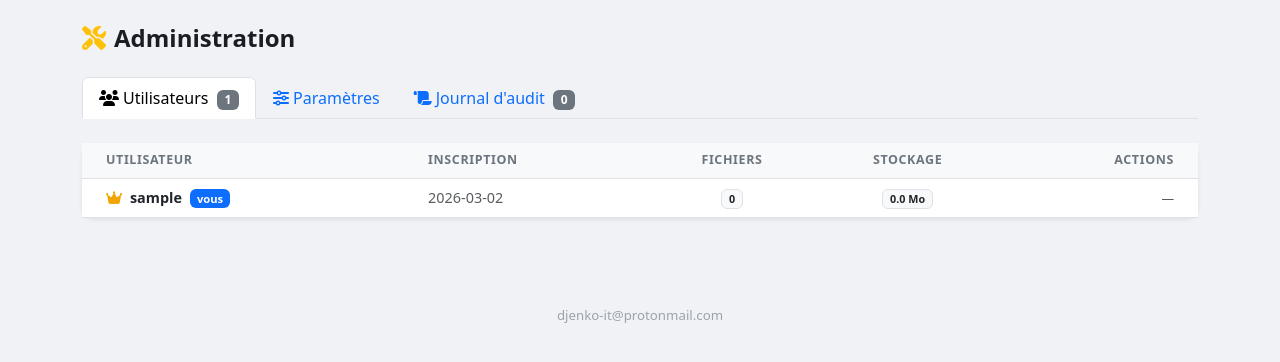
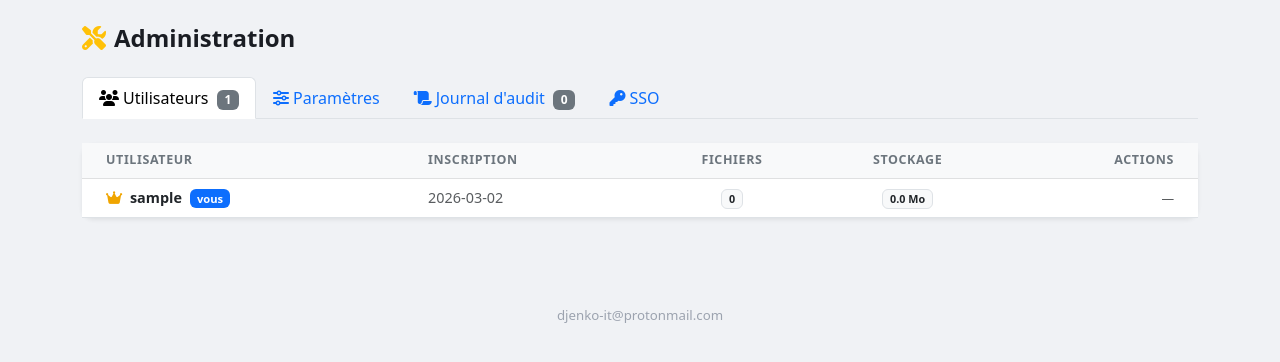
Before and after one commit to djenko-it/securefiles, a Flask app: page /admin in a window 1280 px wide. Shown: the part 64-426 px from the top of the page. Run offline with Flask 2, Linux system fonts and the light colour scheme; a user stored in the database is signed in; data comes from the database, SQL or seed files in the repository; data that the repository does not hold is empty; some libraries are stand-ins or nearby versions.

Commit message:
feat: SSO / OIDC configurable depuis le panneau admin
- Nouvel onglet SSO dans l'admin : Discovery URL, Client ID, Client Secret
- Routes /auth/sso et /auth/sso/callback (flux OIDC standard avec state/nonce)
- Création automatique du compte au premier login SSO
- Bouton "Se connecter via [provider]" sur la page login (affiché si SSO activé)
- Audit log des événements sso_login et sso_register
- Compatible Keycloak, Authentik, Authelia, Google Workspace, Azure AD…

https://claude.ai/code/session_01ENmTDbypymTqidffiYSVcj

```diff
--- a/app.py
+++ b/app.py
@@ -3,10 +3,14 @@ import io
 import json
 import logging
 import os
+import secrets
 import sqlite3
 import uuid
 from datetime import datetime, timedelta
 from functools import wraps
+from urllib.parse import urlencode
+
+import requests
 
 import pyotp
 from apscheduler.schedulers.background import BackgroundScheduler
@@ -80,6 +84,12 @@ SETTINGS_DEFAULTS = {
     'default_expiry':     '1d',
     'max_files_per_user': '0',
     'max_storage_mb':     '0',
+    # SSO / OIDC
+    'sso_enabled':        '0',
+    'sso_provider_name':  'SSO',
+    'sso_discovery_url':  '',
+    'sso_client_id':      '',
+    'sso_client_secret':  '',
 }
 
 AVATAR_COLORS = [
@@ -267,6 +277,19 @@ class AdminSettingsForm(FlaskForm):
     max_storage_mb     = IntegerField('Quota stockage / utilisateur en Mo (0 = illimité)',
                                       validators=[NumberRange(min=0)])
     submit             = SubmitField('Sauvegarder')
+
+
+class SSOSettingsForm(FlaskForm):
+    sso_enabled       = BooleanField('Activer le SSO (OIDC)')
+    sso_provider_name = StringField('Nom du fournisseur',
+                                    validators=[Optional(), Length(max=64)])
+    sso_discovery_url = StringField('Discovery URL',
+                                    validators=[Optional(), Length(max=512)])
+    sso_client_id     = StringField('Client ID',
+                                    validators=[Optional(), Length(max=256)])
+    sso_client_secret = PasswordField('Client Secret (laisser vide pour ne pas changer)',
+                                      validators=[Optional(), Length(max=512)])
+    submit            = SubmitField('Sauvegarder SSO')
 
 
 # ── Base de données ───────────────────────────────────────────────────────────
@@ -1093,7 +1116,14 @@ def admin_panel():
         'max_files_per_user': int(settings['max_files_per_user']),
         'max_storage_mb': int(settings['max_storage_mb']),
     })
-    return render_template('admin.html', users=users, form=form, settings=settings, logs=logs)
+    sso_form = SSOSettingsForm(data={
+        'sso_enabled':       settings.get('sso_enabled') == '1',
+        'sso_provider_name': settings.get('sso_provider_name', 'SSO'),
+        'sso_discovery_url': settings.get('sso_discovery_url', ''),
+        'sso_client_id':     settings.get('sso_client_id', ''),
+    })
+    return render_template('admin.html', users=users, form=form, sso_form=sso_form,
+                           settings=settings, logs=logs)
 
 
 @app.route('/admin/settings', methods=['POST'])
@@ -1162,6 +1192,127 @@ def admin_toggle_admin(user_id):
     return redirect(url_for('admin_panel'))
 
 
+# ── SSO / OIDC ────────────────────────────────────────────────────────────────
+@app.route('/auth/sso')
+def sso_login():
+    settings = get_settings()
+    if settings.get('sso_enabled') != '1' or not settings.get('sso_discovery_url'):
+        abort(404)
+    if current_user.is_authenticated:
+        return redirect(url_for('dashboard'))
+    try:
+        discovery = requests.get(settings['sso_discovery_url'], timeout=5).json()
+    except Exception:
+        flash("Impossible de contacter le fournisseur SSO.", 'danger')
+        return redirect(url_for('login'))
+    state = secrets.token_urlsafe(16)
+    nonce = secrets.token_urlsafe(16)
+    session['_sso_state']            = state
+    session['_sso_nonce']            = nonce
+    session['_sso_token_endpoint']   = discovery['token_endpoint']
+    session['_sso_userinfo_endpoint'] = discovery.get('userinfo_endpoint', '')
+    params = urlencode({
+        'response_type': 'code',
+        'client_id':     settings['sso_client_id'],
+        'redirect_uri':  url_for('sso_callback', _external=True),
+        'scope':         'openid email profile',
+        'state':         state,
+        'nonce':         nonce,
+    })
+    return redirect(f"{discovery['authorization_endpoint']}?{params}")
+
+
+@app.route('/auth/sso/callback')
+def sso_callback():
+    settings = get_settings()
+    if settings.get('sso_enabled') != '1':
+        abort(404)
+    if request.args.get('state') != session.pop('_sso_state', None):
+        flash("Erreur de sécurité SSO (state invalide).", 'danger')
+        return redirect(url_for('login'))
+    code = request.args.get('code')
+    if not code:
+        flash("Connexion SSO échouée.", 'danger')
+        return redirect(url_for('login'))
+    token_endpoint    = session.pop('_sso_token_endpoint', '')
+    userinfo_endpoint = session.pop('_sso_userinfo_endpoint', '')
+    session.pop('_sso_nonce', None)
+    try:
+        token_resp = requests.post(token_endpoint, data={
+            'grant_type':   'authorization_code',
+            'code':         code,
+            'redirect_uri': url_for('sso_callback', _external=True),
+            'client_id':    settings['sso_client_id'],
+            'client_secret': settings['sso_client_secret'],
+        }, timeout=10)
+        token_data = token_resp.json()
+    except Exception:
+        flash("Impossible d'échanger le code SSO.", 'danger')
+        return redirect(url_for('login'))
+    access_token = token_data.get('access_token')
+    if not access_token:
+        flash("Connexion SSO échouée (pas de token).", 'danger')
+        return redirect(url_for('login'))
+    try:
+        ui = requests.get(
+            userinfo_endpoint,
+            headers={'Authorization': f'Bearer {access_token}'},
+            timeout=5,
+        ).json()
+    except Exception:
+        flash("Impossible de récupérer les informations SSO.", 'danger')
+        return redirect(url_for('login'))
+    raw_username = ui.get('preferred_username') or ui.get('email') or ui.get('sub', '')
+    username = ''.join(c for c in raw_username.split('@')[0] if c.isalnum() or c in '-_.')[:64]
+    if not username:
+        flash("Le fournisseur SSO n'a pas fourni d'identifiant utilisable.", 'danger')
+        return redirect(url_for('login'))
+    user = _load_user_by('username', username)
+    if user is None:
+        drop_token   = str(uuid.uuid4())
+        avatar_color = AVATAR_COLORS[hash(username) % len(AVATAR_COLORS)]
+        random_pw    = generate_password_hash(secrets.token_hex(32))
+        is_first     = g.db.execute('SELECT COUNT(*) FROM users').fetchone()[0] == 0
+        g.db.execute(
+            'INSERT INTO users (username, password, drop_token, is_admin, avatar_color) '
+            'VALUES (?, ?, ?, ?, ?)',
+            (username, random_pw, drop_token, 1 if is_first else 0, avatar_color),
+        )
+        g.db.commit()
+        user = _load_user_by('username', username)
+        audit_log('sso_register', target=username, details='Compte créé via SSO')
+    login_user(user)
+    audit_log('sso_login')
+    return redirect(url_for('dashboard'))
+
+
+@app.route('/admin/sso', methods=['POST'])
+@login_required
+@admin_required
+def admin_save_sso():
+    form = SSOSettingsForm()
+    if form.validate_on_submit():
+        existing = get_settings()
+        new_secret = form.sso_client_secret.data.strip()
+        values = {
+            'sso_enabled':       '1' if form.sso_enabled.data else '0',
+            'sso_provider_name': form.sso_provider_name.data.strip() or 'SSO',
+            'sso_discovery_url': form.sso_discovery_url.data.strip(),
+            'sso_client_id':     form.sso_client_id.data.strip(),
+            'sso_client_secret': new_secret if new_secret else existing.get('sso_client_secret', ''),
+        }
+        for key, value in values.items():
+            g.db.execute('INSERT OR REPLACE INTO settings (key, value) VALUES (?, ?)', (key, value))
+        g.db.commit()
+        audit_log('admin_settings', details='Paramètres SSO mis à jour')
+        flash('Configuration SSO sauvegardée.', 'success')
+    else:
+        for field, errors in form.errors.items():
+            for err in errors:
+                flash(f'{field} : {err}', 'danger')
+    return redirect(url_for('admin_panel') + '#sso')
+
+
 # ── Pages d'erreur ────────────────────────────────────────────────────────────
 @app.route('/file_not_found')
 def file_not_found():
--- a/requirements.txt
+++ b/requirements.txt
@@ -9,3 +9,4 @@ APScheduler
 pyotp
 webauthn>=2.0
 gunicorn
+requests
--- a/templates/admin.html
+++ b/templates/admin.html
@@ -74,6 +74,15 @@
               data-bs-target="#tab-logs" type="button" role="tab">
         <i class="fas fa-scroll me-1"></i>Journal d'audit
         <span class="badge bg-secondary ms-1">{{ logs | length }}</span>
+      </button>
+    </li>
+    <li class="nav-item">
+      <button class="nav-link" id="tab-sso-btn" data-bs-toggle="tab"
+              data-bs-target="#tab-sso" type="button" role="tab">
+        <i class="fas fa-key me-1"></i>SSO
+        {% if settings.sso_enabled == '1' %}
+          <span class="badge bg-success ms-1" style="font-size:.65rem">actif</span>
+        {% endif %}
       </button>
     </li>
   </ul>
@@ -300,6 +309,8 @@
                       'admin_delete_user':  'bg-danger',
                       'admin_toggle_admin': 'bg-warning text-dark',
                       'admin_settings':     'bg-warning text-dark',
+                      'sso_login':          'bg-success',
+                      'sso_register':       'bg-info text-dark',
                       'cleanup':            'bg-secondary',
                     } %}
                     <span class="badge badge-action {{ badge_map.get(log.action, 'bg-light text-dark border') }}">
@@ -330,6 +341,61 @@
       </div>
     </div>
 
+    <!-- ── Onglet SSO ─────────────────────────────────────────────────────── -->
+    <div class="tab-pane fade" id="tab-sso" role="tabpanel">
+      <div class="card shadow-sm">
+        <div class="card-body p-4">
+          <form method="post" action="{{ url_for('admin_save_sso') }}">
+            {{ sso_form.hidden_tag() }}
+
+            <p class="text-uppercase fw-semibold text-muted mb-3" style="font-size:.75rem;letter-spacing:.08em">
+              <i class="fas fa-key me-1"></i>OpenID Connect (OIDC)
+            </p>
+            <p class="text-muted small mb-3">
+              Compatible avec Keycloak, Authentik, Authelia, Google Workspace, Azure AD, etc.
+              L'URL de découverte se termine généralement par <code>/.well-known/openid-configuration</code>.
+            </p>
+
+            <div class="mb-3">
+              <div class="form-check form-switch">
+                {{ sso_form.sso_enabled(class="form-check-input", role="switch", id="ssoEnabled") }}
+                <label class="form-check-label" for="ssoEnabled">{{ sso_form.sso_enabled.label.text }}</label>
+              </div>
+            </div>
+
+            <hr class="my-3">
+
+            <div class="row g-3 mb-3">
+              <div class="col-md-4">
+                <label class="form-label">{{ sso_form.sso_provider_name.label.text }}</label>
+                {{ sso_form.sso_provider_name(class="form-control", placeholder="Mon organisation") }}
+                <div class="form-text">Texte affiché sur le bouton de connexion.</div>
+              </div>
+              <div class="col-md-8">
+                <label class="form-label">{{ sso_form.sso_discovery_url.label.text }}</label>
+                {{ sso_form.sso_discovery_url(class="form-control", placeholder="https://keycloak.example.com/realms/myrealm/.well-known/openid-configuration") }}
+              </div>
+            </div>
+
+            <div class="row g-3 mb-4">
+              <div class="col-md-6">
+                <label class="form-label">{{ sso_form.sso_client_id.label.text }}</label>
+                {{ sso_form.sso_client_id(class="form-control") }}
+              </div>
+              <div class="col-md-6">
+                <label class="form-label">{{ sso_form.sso_client_secret.label.text }}</label>
+                {{ sso_form.sso_client_secret(class="form-control", placeholder="••••••••") }}
+              </div>
+            </div>
+
+            <button type="submit" class="btn btn-primary">
+              <i class="fas fa-floppy-disk me-2"></i>{{ sso_form.submit.label.text }}
+            </button>
+          </form>
+        </div>
+      </div>
+    </div>
+
   </div><!-- /tab-content -->
 </main>
 
@@ -340,7 +406,7 @@
 <script src="https://cdn.jsdelivr.net/npm/bootstrap@5.3.0/dist/js/bootstrap.bundle.min.js"></script>
 <script>
   // Ouvre l'onglet correct selon le hash d'URL
-  const hashTabMap = { '#settings': 'tab-settings-btn', '#logs': 'tab-logs-btn' };
+  const hashTabMap = { '#settings': 'tab-settings-btn', '#logs': 'tab-logs-btn', '#sso': 'tab-sso-btn' };
   const targetBtn  = hashTabMap[window.location.hash];
   if (targetBtn) bootstrap.Tab.getOrCreateInstance(document.getElementById(targetBtn)).show();
 
```
Also changed, not shown: templates/login.html (+13 -0 lines).
